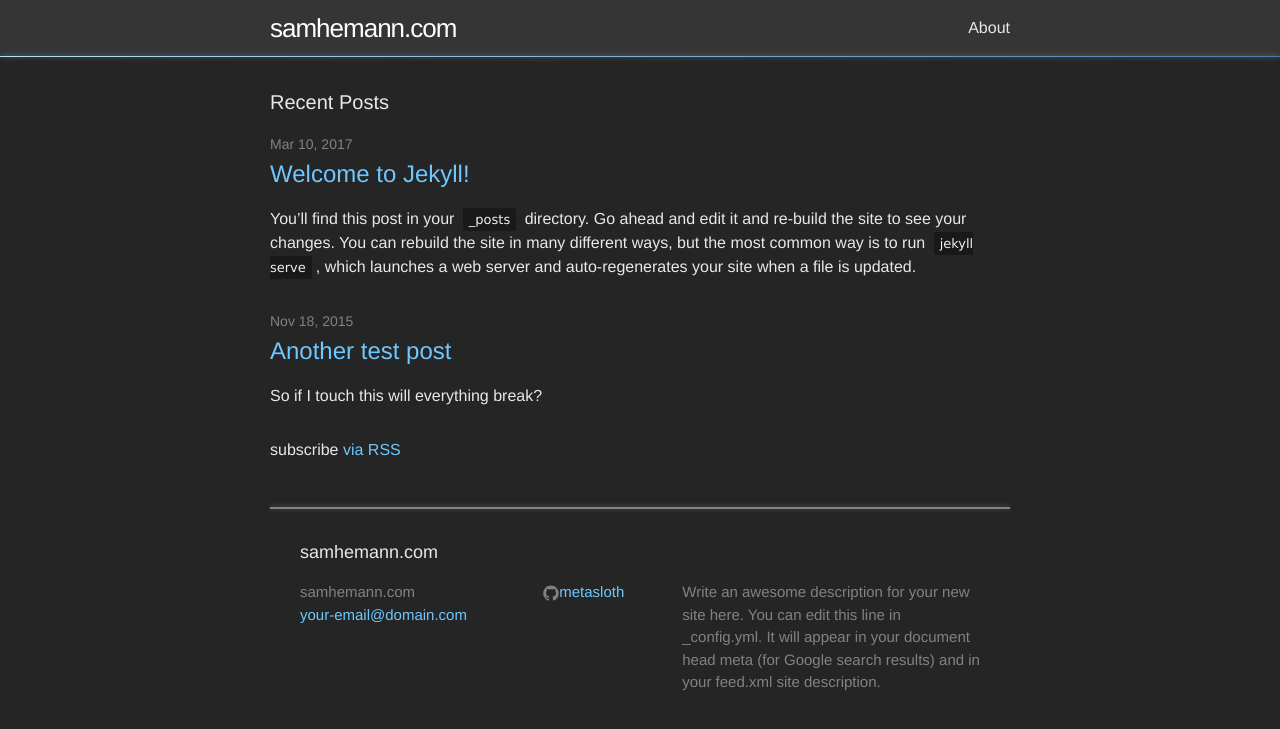
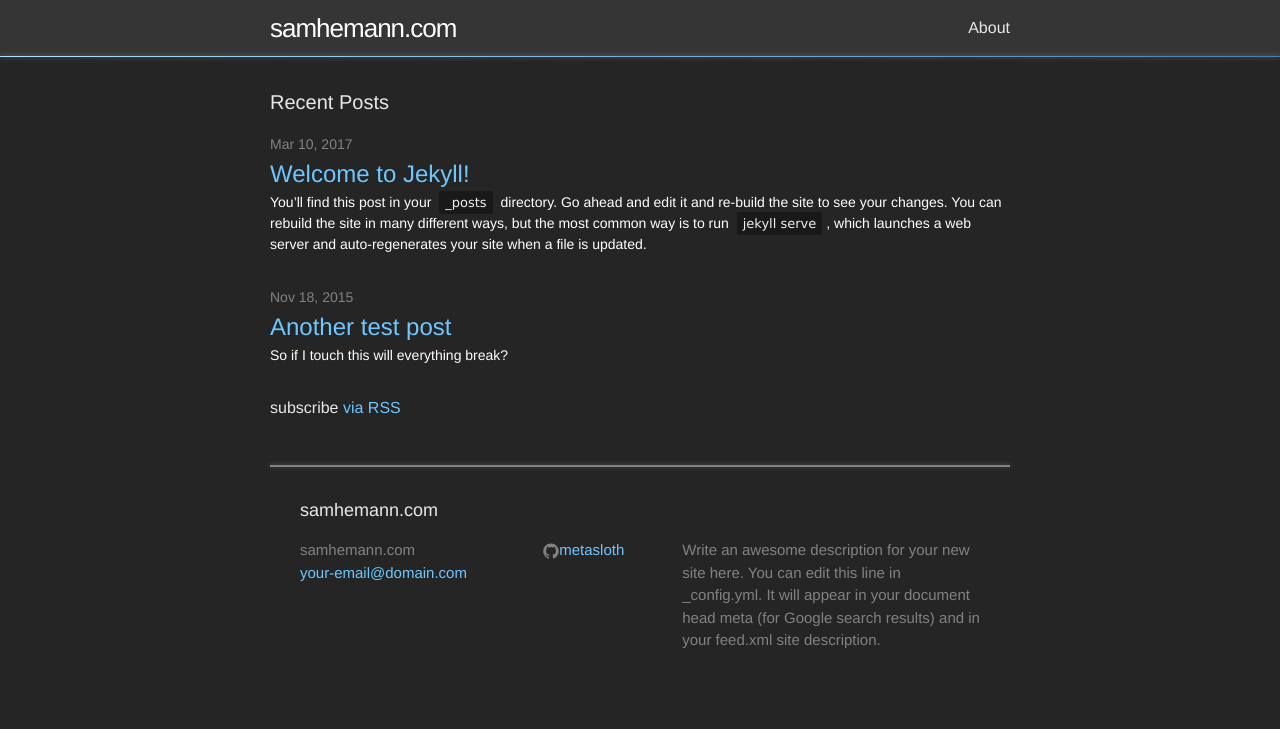
Before and after one commit to metasloth/metasloth.github.io, a Jekyll site: the page built from index.md, in a window 1280 px wide. Shown: the top 729 px of the page. Built offline with Jekyll 4.4.1, drawn with Linux system fonts in a browser that asks for light colours.

Commit message:
Updated post listing spacing

```diff
--- a/Gemfile
+++ b/Gemfile
@@ -13,7 +13,6 @@ gem "jekyll", "3.4.2"
 
 # This is the default theme for new Jekyll sites. You may change this to anything you like.
 gem "minima", "~> 2.0"
-#gem "jekyll-theme-midnight"
 
 # If you want to use GitHub Pages, remove the "gem "jekyll"" above and
 # uncomment the line below. To upgrade, run `bundle update github-pages`.
--- a/_sass/_layout.scss
+++ b/_sass/_layout.scss
@@ -201,6 +201,10 @@
 
   > li {
     margin-bottom: $spacing-unit;
+
+    > h2 {
+      margin-bottom: 0px;
+    }
   }
 }
 
@@ -233,6 +237,11 @@
   }
 }
 
+.post-excerpt {
+  color: white;
+  font-size: 14px;
+}
+
 .post-content {
   margin-bottom: $spacing-unit;
 
```
